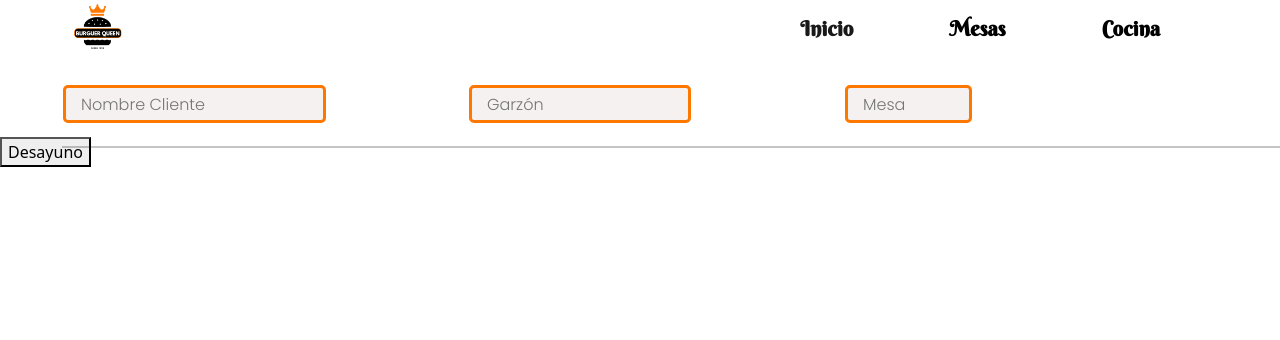
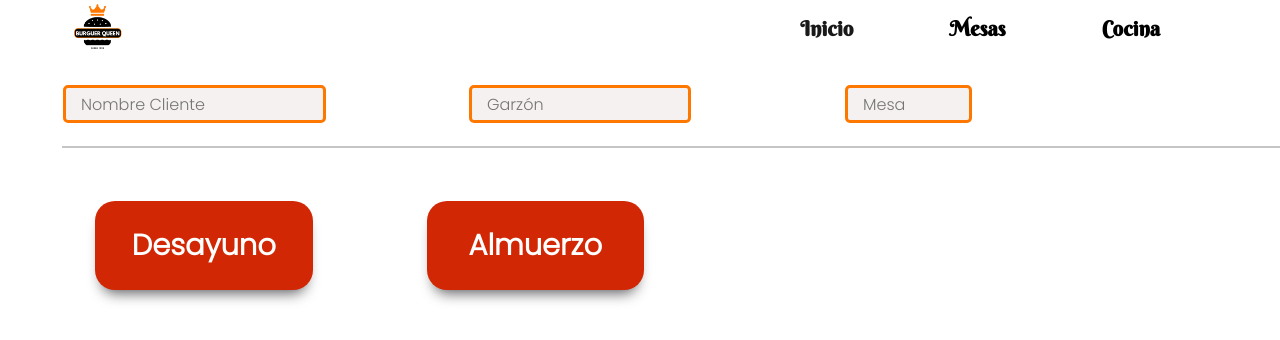
Before and after one commit to luzciel/Burgen-queen, a React (Create React App) app: page /orders/1 in a window 1280 px wide. Shown: the top 340 px of the page. Built offline with nearby package versions, Linux system fonts and the light colour scheme.

Commit message:
botones desayuno y almuerzo

```diff
--- a/src/components/orders/MenuButtons.jsx
+++ b/src/components/orders/MenuButtons.jsx
@@ -5,7 +5,8 @@ const MenuButtons = () =>{
     return (
 
         <div>
-         <button type="button">Desayuno</button>
+         <button type="button" className="btnDesayuno">Desayuno</button>
+         <button type="button"className="btnAlmuerzo">Almuerzo</button>
         </div>
     )
 
--- a/src/components/orders/Orders.css
+++ b/src/components/orders/Orders.css
@@ -55,3 +55,31 @@
 
 
 }
+
+.btnDesayuno{
+    width: 217.53px;
+    height: 89.44px;
+    margin: 62px 73px 10px 95px;
+    background-color: #D22704;
+    box-shadow: 0 10px 14px -7px #5b5b5f;
+    border-radius: 20px;
+    font-family: 'Poppins', sans-serif;
+    font-weight: bold;
+    font-size: 29px;
+    color: #FFFFFF;
+    border-style: unset;
+}
+
+.btnAlmuerzo{
+    width: 217.53px;
+    height: 89.44px;
+    margin: 64px 57px 38px 41px;
+    background-color: #D22704;
+    box-shadow: 0 10px 14px -7px #5b5b5f;
+    border-radius: 20px;
+    font-family: 'Poppins', sans-serif;
+    font-weight: bold;
+    font-size: 29px;
+    color: #FFFFFF;
+    border-style: unset;
+}
```
Also changed, not shown: src/views/OrdersViews.jsx (+15 -0 lines).
